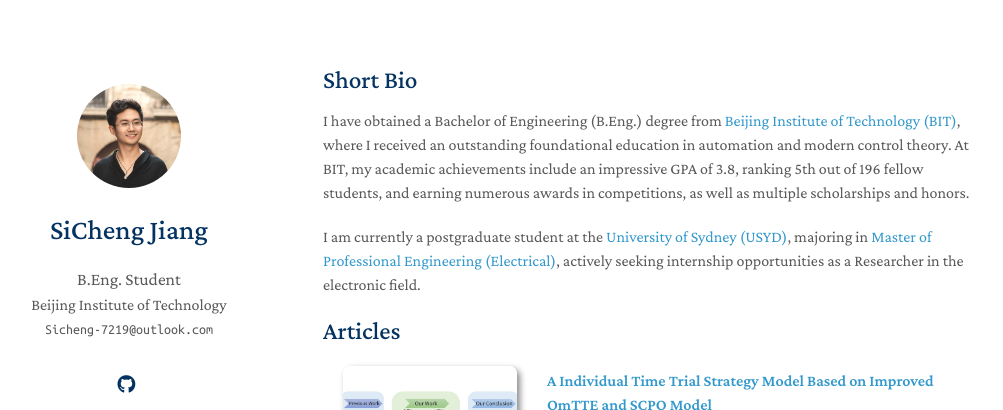
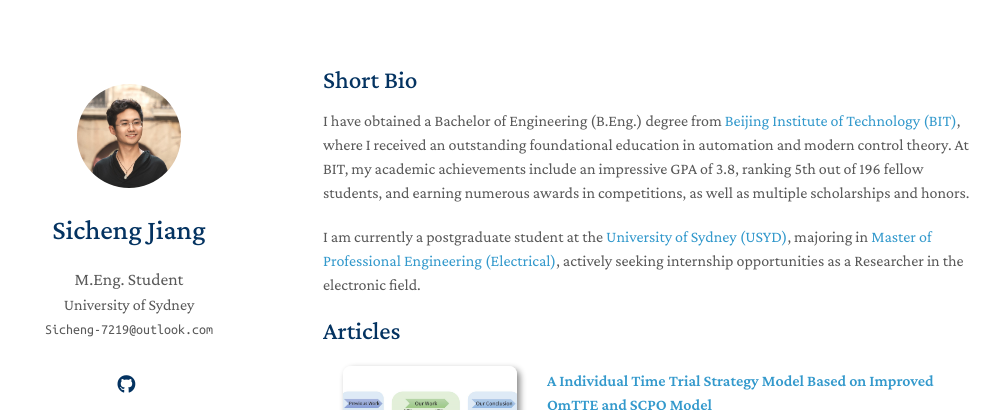
Before and after one commit to SiCheng7219/SiCheng7219.github.io, a Jekyll site: the page built from index.md, in a window 1280 px wide. Shown: the top 410 px of the page, without its empty margins (147-1150 px from the left). Built offline with Jekyll 4.4.1, drawn with Linux system fonts in a browser that asks for light colours; nearby versions of some CDN libraries; a style sheet for code colours, icons or effects is not loaded; our own code applies the rules of GitHub Pages for plain Markdown files.

Commit message:
modified:   _config.yml

```diff
--- a/_config.yml
+++ b/_config.yml
@@ -1,7 +1,7 @@
 # Basic Information
-title: SiCheng Jiang
-position: B.Eng. Student
-affiliation: Beijing Institute of Technology
+title: Sicheng Jiang
+position: M.Eng. Student
+affiliation: University of Sydney
 email: Sicheng-7219@outlook.com
 
 # Search Engine Optimization (SEO)
```
Also changed, not shown: 1 other file.
